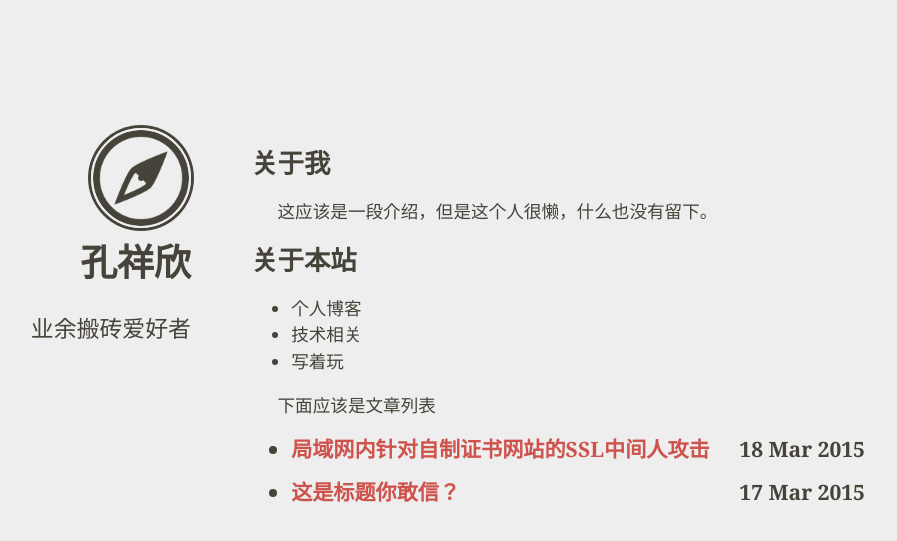
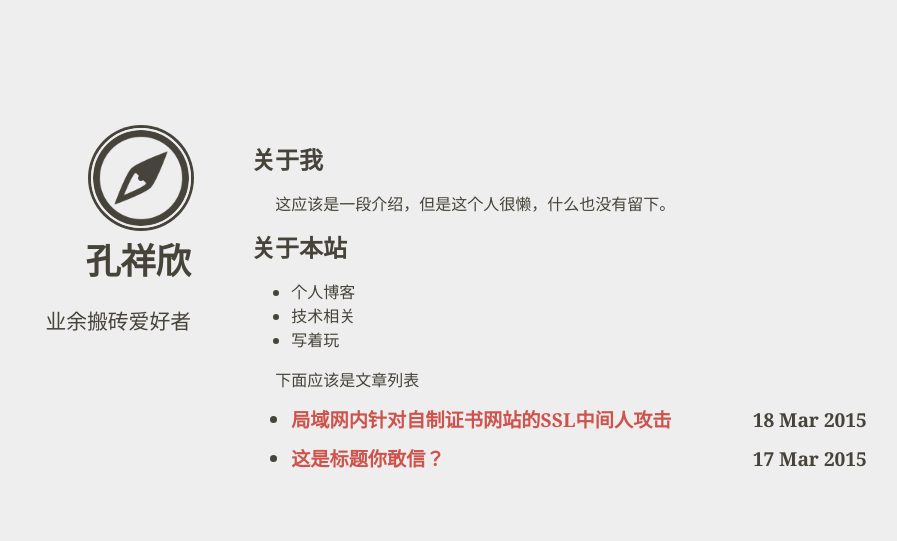
Before and after one commit to kfirst/kfirst.github.io, a Jekyll site: the page built from index.html, in a window 1280 px wide. Shown: the top 541 px of the page, without its empty margins (266-1163 px from the left). Built offline with Jekyll 4.4.1, drawn with Linux system fonts in a browser that asks for light colours; some web fonts are replaced; comment, search, counter and statistics services are not loaded.

Commit message:
MODIFY: 修改字号

```diff
--- a/assets/main.scss
+++ b/assets/main.scss
@@ -14,7 +14,7 @@ $background-color: #EEEEEE;
 
 body {
   font-family: 'Vollkorn', Georgia, serif;
-  font-size: 1.1em;
+  font-size: 1em;
   color: $text-color;
   background-color: $background-color;
 }
@@ -83,7 +83,7 @@ since it must be aligned with the content */
 
 /*** author ***/
 .author-container h1 {
-  font-size: 2.1em;
+  font-size: 2.2em;
   margin-top: 0;
   margin-bottom: 0;
   text-align: center;
@@ -159,6 +159,10 @@ footer {
   .content img {
     width: 390px;
   }
+
+  comment {
+    padding-top: 10px;
+  }
 }
 
 /* All other devices (1024px and up) */
@@ -184,7 +188,7 @@ footer {
   comment {
     float: left;
     width: 309px;
-    text-align: right;
+    padding-top: 0;
   }
 
   .author-container h1,
```
